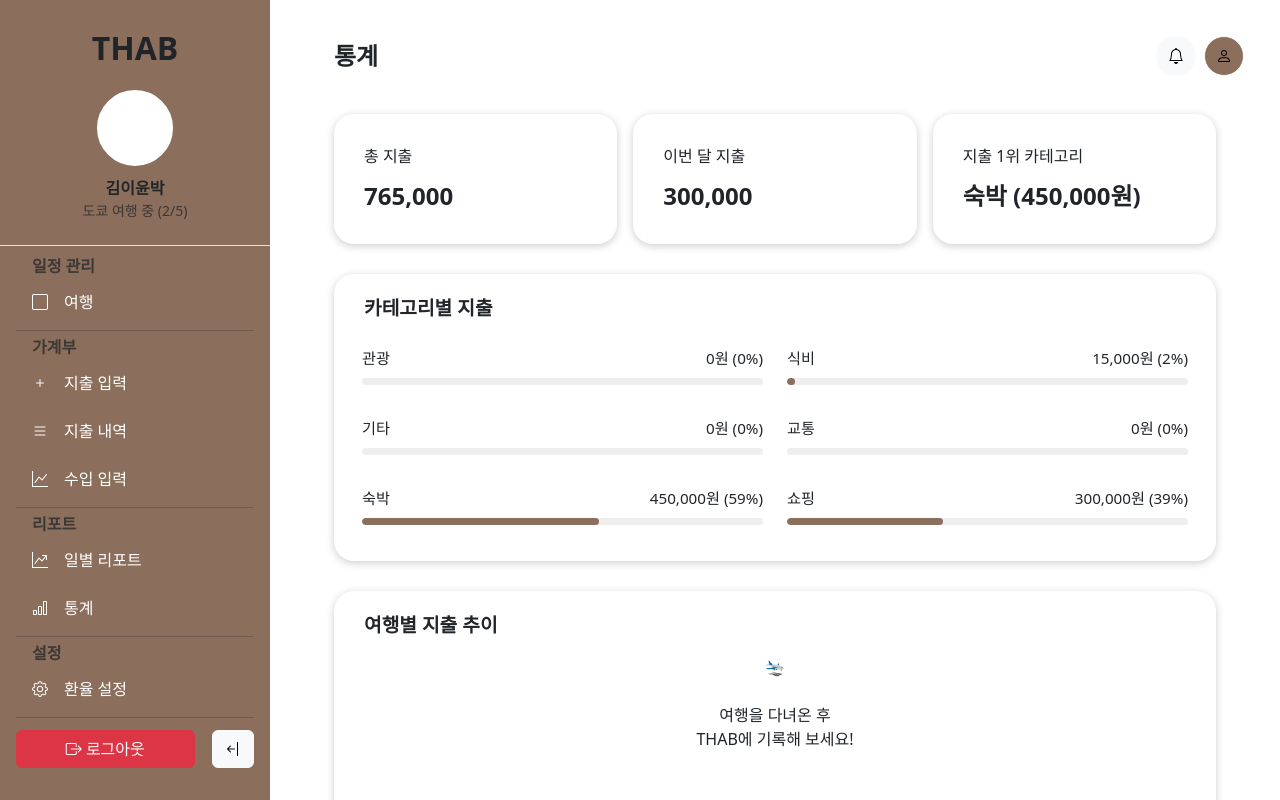
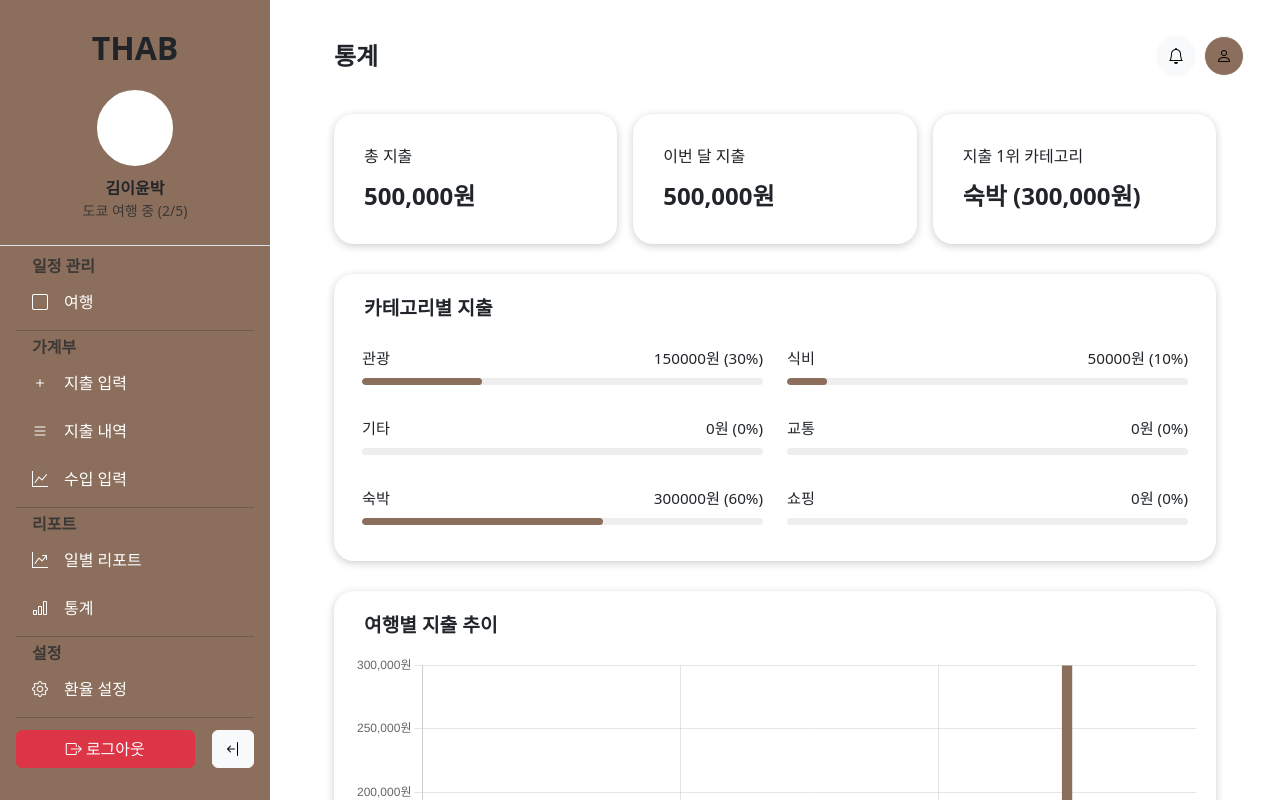
Before and after one commit to gimogibumo/thab, a Vue app: page /stats in a window 1280 px wide. Built offline with nearby package versions, Linux system fonts and the light colour scheme; data requests are answered from the project's data file.

Commit message:
Feat: 통계 db 연결

```diff
--- a/db.json
+++ b/db.json
@@ -17,6 +17,26 @@
         "etc": 5000
       },
       "totalBudget": 80000,
+      "income": 80000,
+      "totalSpent": 80000
+    },
+    {
+      "id": "s9eo",
+      "title": "경기도 화성 당일치기!",
+      "startDate": "2025-04-07",
+      "endDate": "2025-04-08",
+      "destination": "서울",
+      "description": "벛꽃 구경하고 맛집 투어",
+      "currency": "KRW",
+      "budget": {
+        "stay": 0,
+        "transport": 30000,
+        "food": 20000,
+        "tour": 15000,
+        "shopping": 10000,
+        "etc": 5000
+      },
+      "totalBudget": 200000,
       "income": 80000,
       "totalSpent": 80000
     }
@@ -71,44 +91,35 @@
       "amount": 50000,
       "memo": "",
       "date": "2025-04-08"
+    },
+     {
+      "id": "d822",
+      "travelId": "1234",
+      "inputName": "123",
+      "expenseName": "123",
+      "category": "관광",
+      "customCategory": "",
+      "amount": 100000,
+      "memo": "",
+      "date": "2025-04-08"
+    },
+    {
+      "id": "s9eo",
+      "travelId": "9876",
+      "inputName": "123",
+      "expenseName": "123",
+      "category": "숙박",
+      "customCategory": "",
+      "amount": 300000,
+      "memo": "",
+      "date": "2025-04-08"
     }
   ],
   "income": [
     {
       "travelId": "d9bc",
-      "saved": 3500,
-      "details": [
-        {
-          "date": "2025.04.09",
-          "title": "2000",
-          "category": "저축",
-          "amount": 2500
-        },
-        {
-          "date": "2025.04.09",
-          "title": "ㅈㅂㅈㅂ",
-          "category": "저축",
-          "amount": 500
-        },
-        {
-          "date": "2025.04.09",
-          "title": "진짜????",
-          "category": "저축",
-          "amount": 200
-        },
-        {
-          "date": "2025.04.09",
-          "title": "200",
-          "category": "저축",
-          "amount": 200
-        },
-        {
-          "date": "2025.04.09",
-          "title": "100",
-          "category": "저축",
-          "amount": 100
-        }
-      ],
+      "saved": 1100,
+      "details": [],
       "id": 1
     }
   ]
--- a/src/views/StatsView.vue
+++ b/src/views/StatsView.vue
@@ -1,24 +1,28 @@
 <script setup>
-import { computed } from 'vue'
+import { computed, onMounted, ref } from 'vue'
 import { Chart, registerables } from 'chart.js'
+import { nextTick } from 'vue'
+import axios from 'axios'
 
 Chart.register(...registerables)
 
-const expenses = [
-  { expenseId: 1, category: '숙박', description: '도쿄 숙박비', date: '2024-02-15', amount: 450000 },
-  { expenseId: 2, category: '식비', description: '라멘', date: '2024-02-15', amount: 15000 },
-  { expenseId: 3, category: '쇼핑', description: '에어팟', date: '2025-04-15', amount: 300000 }
-]
+const expenses = ref()
 
 // 카테고리 리스트
 const categoryNames = ['관광', '식비', '기타', '교통', '숙박', '쇼핑']
 
-// 카테고리별 amount 계산
+// 총 지출
+const totalExpense = computed(() => {
+  if (!expenses.value) return 0
+  return expenses.value.reduce((sum, item) => sum + item.amount, 0).toLocaleString() + '원'
+})
+
+// 카테고리별 지출
 const categories = computed(() => {
   const result = categoryNames.map(name => ({ name, amount: 0, percent: 0 }))
+  if (!expenses.value) return result
 
-  // 각 지출 데이터를 카테고리에 더함
-  expenses.forEach(item => {
+  expenses.value.forEach(item => {
     const category = result.find(c => c.name === item.category)
     if (category) {
       category.amount += item.amount
@@ -26,7 +30,6 @@ const categories = computed(() => {
   })
 
   const total = result.reduce((sum, item) => sum + item.amount, 0)
-
   result.forEach(item => {
     item.percent = total > 0 ? Math.round((item.amount / total) * 100) : 0
   })
@@ -34,15 +37,11 @@ const categories = computed(() => {
   return result
 })
 
-// 총 지출
-const totalExpense = computed(() =>
-  expenses.reduce((sum, item) => sum + item.amount, 0)
-)
-
 // 이번 달 지출
 const monthExpense = computed(() => {
+  if (!expenses.value) return 0
   const now = new Date()
-  return expenses
+  const sum = expenses.value
     .filter(item => {
       const date = new Date(item.date)
       return (
@@ -51,14 +50,108 @@ const monthExpense = computed(() => {
       )
     })
     .reduce((sum, item) => sum + item.amount, 0)
+
+  return sum.toLocaleString() + '원'
 })
 
 // 지출 1위 카테고리
 const topCategory = computed(() => {
-  const maxItem = [...categories.value].sort((a, b) => b.amount - a.amount)[0]
+  const sorted = [...categories.value].sort((a, b) => b.amount - a.amount)
+  const maxItem = sorted[0]
   return maxItem?.amount > 0 ? `${maxItem.name} (${maxItem.amount.toLocaleString()}원)` : '-'
 })
 
+// 여행별 지출 추이
+const travelExpenses = computed(() => {
+  if (!expenses.value) return []
+
+  const result = {}
+
+  expenses.value.forEach(item => {
+    const id = item.travelId
+    if (!id) return
+    result[id] = (result[id] || 0) + item.amount
+  })
+
+  return Object.entries(result).map(([id, amount]) => ({
+    id,
+    name: travelMap[id] || `여행 ${id}`,
+    amount
+  }))
+})
+
+const travelMap = computed(() => {
+  const map = {}
+  if (!expenses.value) return map
+
+  expenses.value.forEach(item => {
+    if (!map[item.travelId]) {
+      map[item.travelId] = 0
+    }
+    map[item.travelId] += item.amount
+  })
+
+  return map
+})
+
+// 막대 그래프 그리기
+const renderTravelChart = () => {
+  const ctx = document.getElementById('travel-bar-chart')
+  if (!ctx) return
+
+  new Chart(ctx, {
+    type: 'bar',
+    data: {
+      labels: travelExpenses.value.map(item => item.name),
+      datasets: [{
+        label: '여행별 지출',
+        data: travelExpenses.value.map(item => item.amount),
+        backgroundColor: '#8B6F5C',
+        barPercentage: 0.2,
+        categoryPercentage: 0.2
+      }]
+    },
+    options: {
+      responsive: true,
+      plugins: {
+        legend: {
+          display: false
+        },
+        tooltip: {
+          callbacks: {
+            label: context => `${context.parsed.y.toLocaleString()}원`
+          }
+        }
+      },
+      scales: {
+        y: {
+          beginAtZero: true,
+          ticks: {
+            callback: value => `${value.toLocaleString()}원`
+          }
+        }
+      }
+    }
+  })
+}
+
+
+onMounted(async () => {
+  try {
+    const expenseRes = await axios.get('http://localhost:3000/expense')
+
+    expenses.value = expenseRes.data
+    console.log(expenses.value)
+
+    // 데이터 세팅 후 차트 렌더링
+    nextTick(() => {
+      renderTravelChart()
+    })
+
+  } catch (err) {
+    console.error('데이터 불러오기 실패:', err)
+  }
+})
 </script>
 
 <template>
@@ -67,15 +160,15 @@ const topCategory = computed(() => {
     <div class="top">
       <div class="total-expense">
         <div class="total-title">총 지출</div>
-        <div class="total-content">{{ totalExpense.toLocaleString() }}</div>
+        <div class="total-content">{{ totalExpense }}</div>
       </div>
       <div class="month-expense">
         <div class="total-title">이번 달 지출</div>
-        <div class="total-content">{{ monthExpense.toLocaleString() }}</div>
+        <div class="total-content">{{ monthExpense }}</div>
       </div>
       <div class="top-expense">
         <div class="total-title">지출 1위 카테고리</div>
-        <div class="total-content">{{ topCategory.toLocaleString() }}</div>
+        <div class="total-content">{{ topCategory }}</div>
       </div>
     </div>
     <div class="middle">
@@ -87,7 +180,7 @@ const topCategory = computed(() => {
           class="category-box">
           <div class="category-header">
             <div>{{ item.name }}</div>
-            <div>{{ item.amount.toLocaleString() }}원 ({{ item.percent }}%)</div>
+            <div>{{ item.amount }}원 ({{ item.percent }}%)</div>
           </div>
           <div class="progress-bar">
             <div
@@ -102,13 +195,15 @@ const topCategory = computed(() => {
       <div class="travel-stats">
         <div class="travel-title">여행별 지출 추이</div>
         <div class="graph">
-          <div class="non-graph">🛬<br><br>여행을 다녀온 후<br>THAB에 기록해 보세요!</div>
-          <div class="graph">
-            <canvas id="doughnut-chart2"></canvas>
+          <div v-if="travelExpenses.length === 0" class="non-graph">
+            🛬<br><br>여행을 다녀온 후<br>THAB에 기록해 보세요!
+          </div>
+          <div v-else class="graph">
+            <canvas id="travel-bar-chart" width="400" height="200"></canvas>
+          </div>
         </div>
       </div>
     </div>
-  </div>
   </div>
 </template>
 
@@ -116,9 +211,11 @@ const topCategory = computed(() => {
 .content {
   padding: 3% 5%;
 }
+
 .content::-webkit-scrollbar {
   display: none;
 }
+
 .page-title {
   font-size: 24px;
   font-weight: bold;
```
